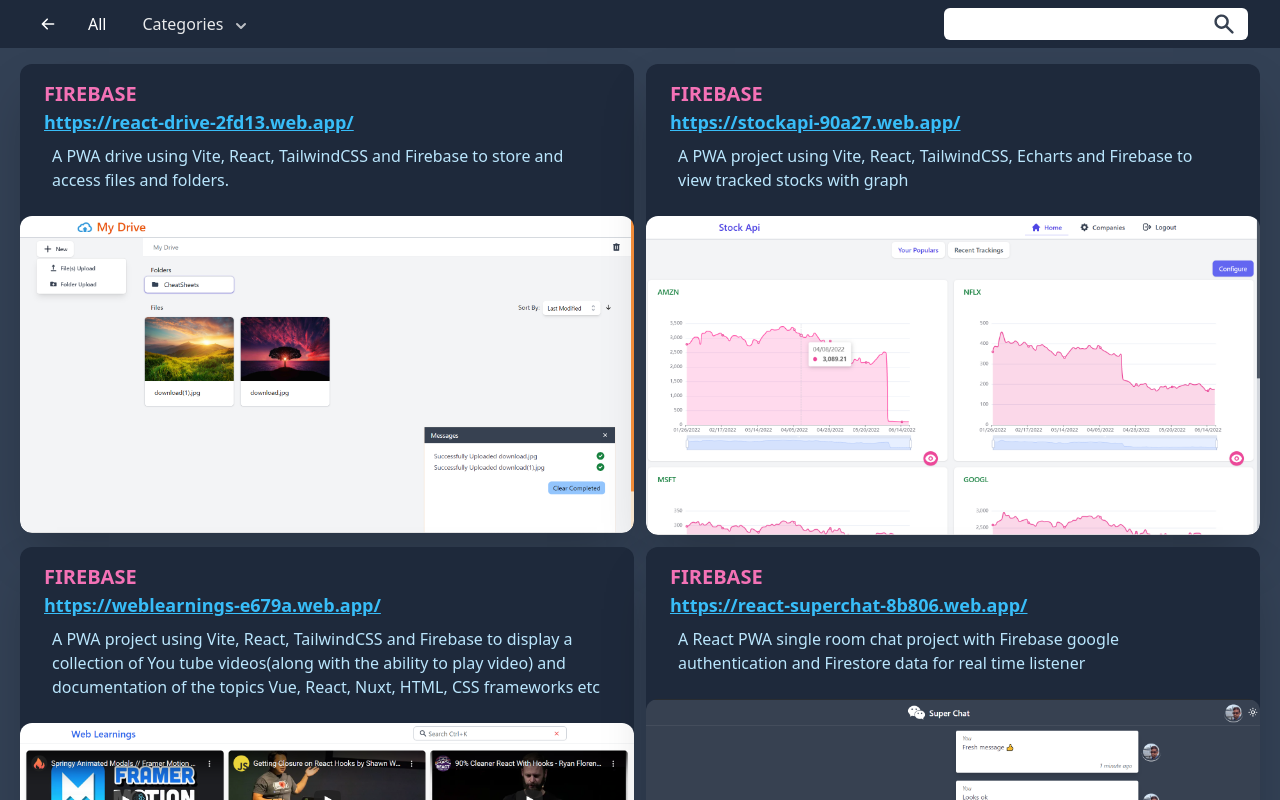
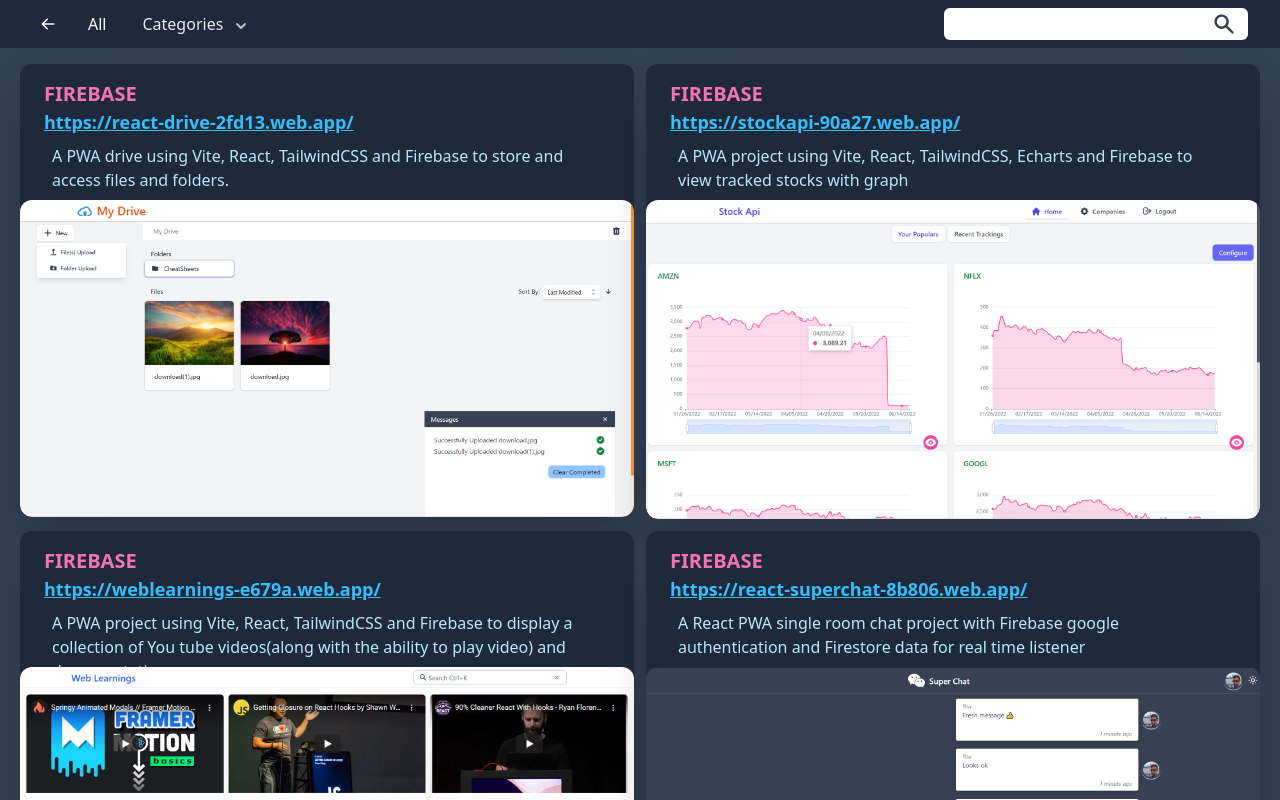
Before and after one commit to gouthamrangarajan/reactjs, a Next.js app in the folder my-portfolio/: page /cloud in a window 1280 px wide. Built offline with nearby package versions, Linux system fonts and the light colour scheme.

Commit message:
minor data and height adjustment

```diff
--- a/my-portfolio/components/ProjectCard.tsx
+++ b/my-portfolio/components/ProjectCard.tsx
@@ -14,7 +14,7 @@ const ProjectCard: NextPage<projectCardPropsType> = ({ data, title }) => {
           {data?.url}
         </a>
         {data && data.description && (
-          <p className=" text-sky-200 p-2"
+          <p className=" text-sky-200 p-2 xl:h-12"
             key={data?.description}>
             {data?.description}
           </p>)}
--- a/my-portfolio/public/data.json
+++ b/my-portfolio/public/data.json
@@ -206,7 +206,7 @@
         {
           "order": 3,
           "imgSrc": "/imgs/cloud/WL1.png",
-          "description": "A PWA project using Vite, React, TailwindCSS and Firebase to display a collection of You tube videos(along with the ability to play video) and documentation of the topics Vue, React, Nuxt, HTML, CSS frameworks etc ",
+          "description": "A PWA project using Vite, React, TailwindCSS and Firebase to display a collection of You tube videos(along with the ability to play video) and documentation. ",
           "url": "https://weblearnings-e679a.web.app/"
         },
         {
```
Also changed, not shown: 1 other file (tests, documents, lock files or other folders).
